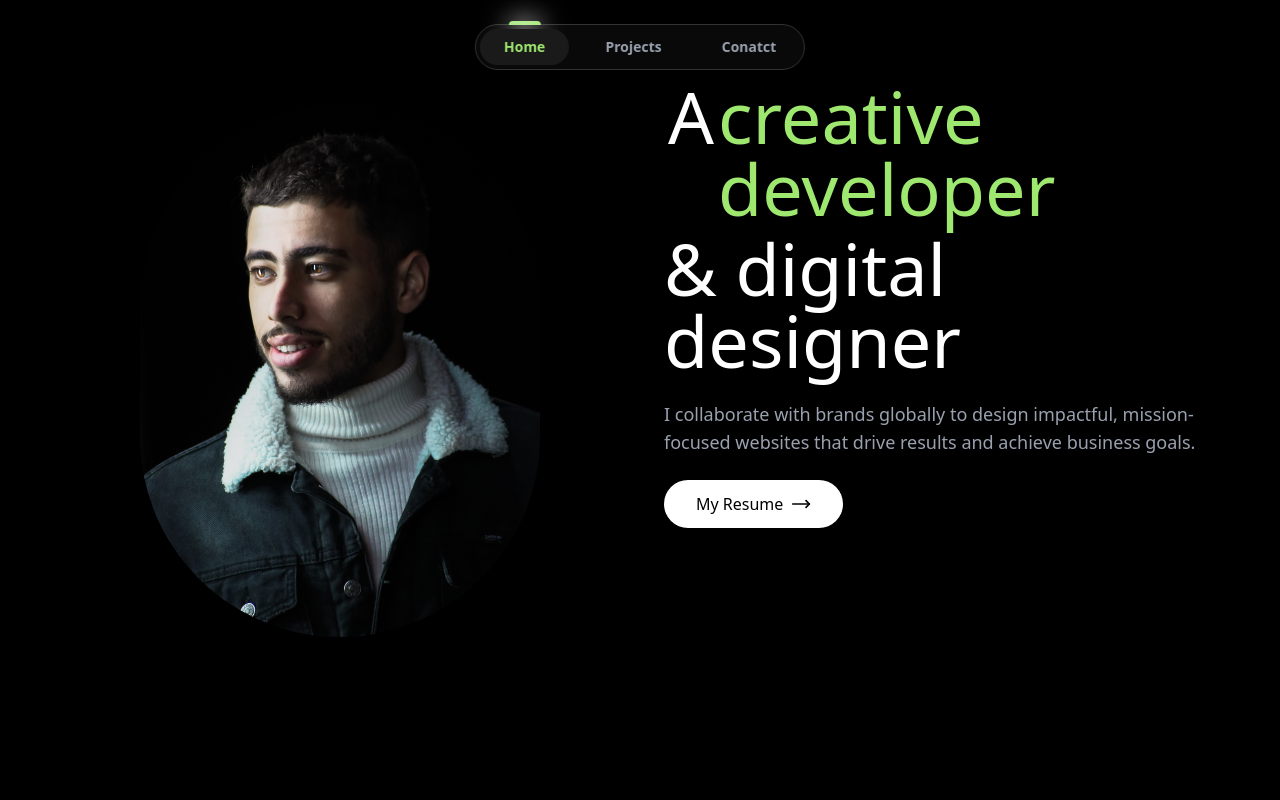
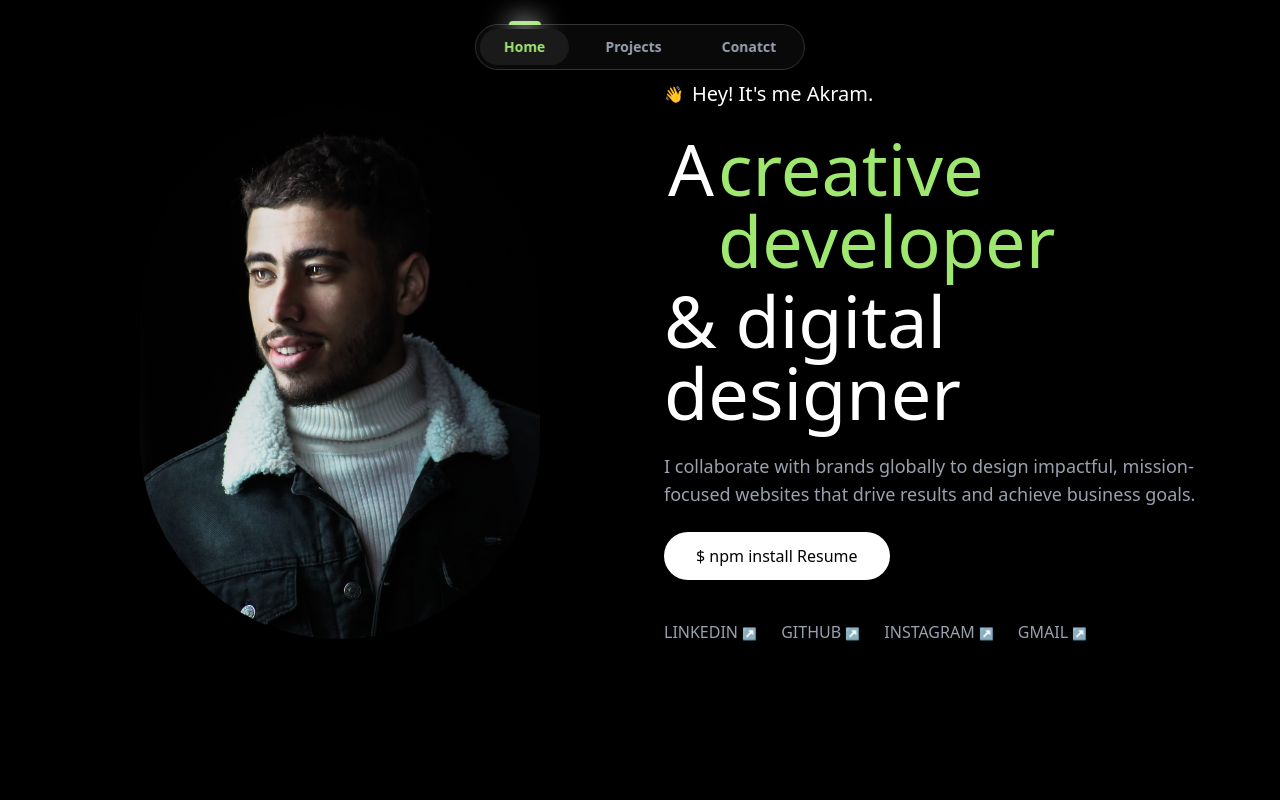
Before and after one commit to akram-999/akram-ahil, a Next.js app in the folder akram-ahil-portfolio/: page / in a window 1280 px wide. Shown: the top 800 px of the page. Built offline with nearby package versions, Linux system fonts and the light colour scheme.

Commit message:
hero icon

```diff
--- a/akram-ahil-portfolio/src/components/Hero/Hero.jsx
+++ b/akram-ahil-portfolio/src/components/Hero/Hero.jsx
@@ -9,7 +9,7 @@ export default function Hero() {
         <div className="grid grid-cols-1 lg:grid-cols-2 gap-12 items-center">
           {/* Left side - Image with circular overlay */}
           <div className="relative">
-            <div className="relative w-[400px] h-[400px] mx-auto">
+            <div className="relative w-[400px] h-[400px] mx-auto mb-28">
               <Image
                 src="/IMG.jpg"
                 alt="Profile"
@@ -24,6 +24,11 @@ export default function Hero() {
 
           {/* Right side - Text content */}
           <div className="space-y-6">
+          <div className="flex items-center gap-2 ">
+          <span className="text-[#9FE870]">👋</span>
+          <span className="text-white text-xl">Hey! It's me Akram.</span>
+        </div>
+
             <h1 className="text-white space-y-2">
 
               <span className="flex text-7xl font-light ">
@@ -40,9 +45,24 @@ export default function Hero() {
 
             <button className="bg-white text-black px-8 py-3 rounded-full
               hover:bg-[#9FE870] transition-all duration-300 flex items-center gap-2">
-              My Resume
-              <MoveRight className="w-5 h-5" />
+              $ npm install Resume
+              {/* <MoveRight className="w-5 h-5" /> */}
             </button>
+
+            <div className="flex gap-6 pt-4">
+              <a href="#" className="text-gray-400 hover:text-white transition-colors">
+                LINKEDIN <span className="text-xs">↗</span>
+              </a>
+              <a href="#" className="text-gray-400 hover:text-white transition-colors">
+                GITHUB <span className="text-xs">↗</span>
+              </a>
+              <a href="#" className="text-gray-400 hover:text-white transition-colors">
+                INSTAGRAM <span className="text-xs">↗</span>
+              </a>
+              <a href="#" className="text-gray-400 hover:text-white transition-colors">
+                GMAIL <span className="text-xs">↗</span>
+              </a>
+            </div>
           </div>
         </div>
       </div>
```
